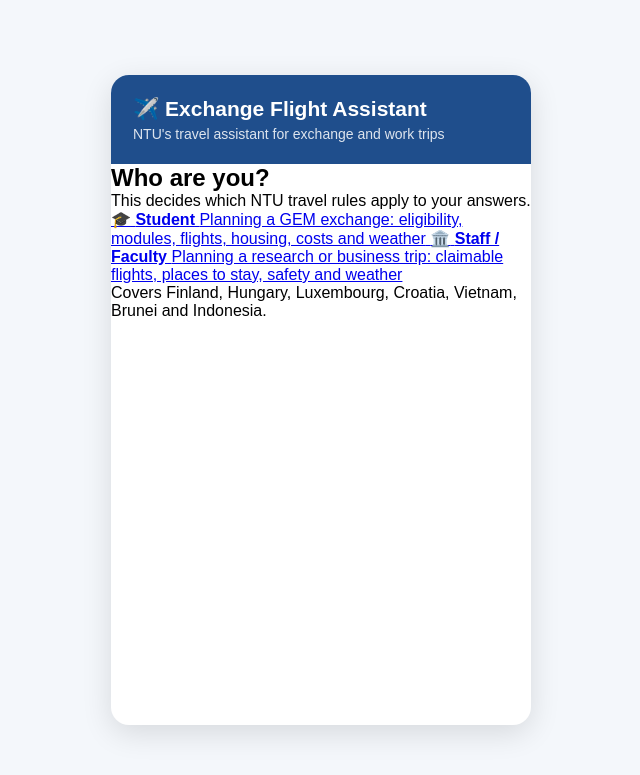
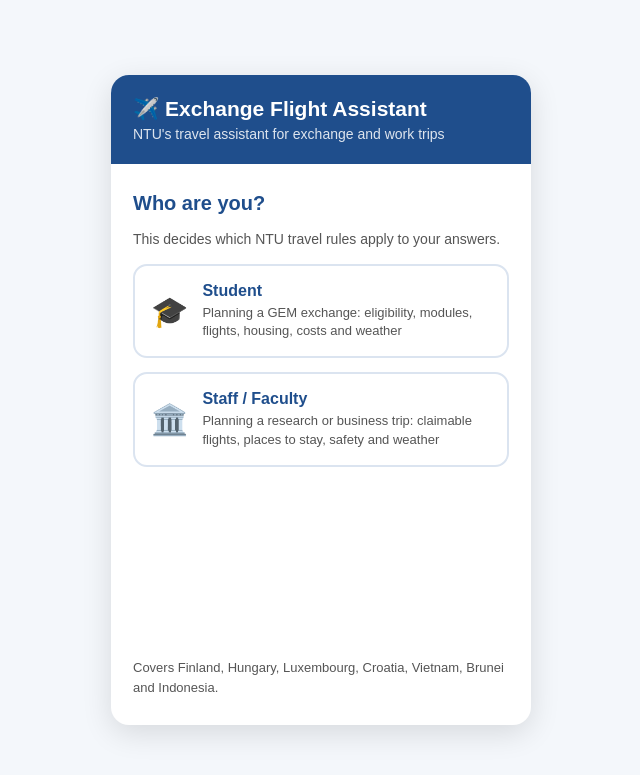
Before and after one commit to veda-ho/Chatbot, a Flask app: page / in a window 1280 px wide. Shown: the top 775 px of the page, without its empty margins (319-959 px from the left). Run offline with Flask 3, Linux system fonts and the light colour scheme; parts of the project's set-up code (start-up, migrations or seed data) failed here and were passed over.

Commit message:
Add files via upload

```diff
--- a/static/style.css
+++ b/static/style.css
@@ -241,21 +241,97 @@
 
 
 /* =========================================
-   STUDENT / STAFF SWITCH
+   HEADER: TITLE + HOME BUTTON
    ========================================= */
 
-.user-type {
-    display: inline-block;
-    margin-top: 8px;
-    font-size: 14px;
+.header-row {
+    display: flex;
+    justify-content: space-between;
+    align-items: center;
+    gap: 10px;
 }
 
-.user-type select {
-    margin-left: 6px;
-    padding: 4px 8px;
-    border-radius: 6px;
-    border: none;
+.home-button {
+    flex-shrink: 0;
+    padding: 6px 12px;
+    border-radius: 999px;
+    background: rgba(255, 255, 255, 0.18);
+    color: white;
+    font-size: 13px;
+    text-decoration: none;
+}
+
+.home-button:hover {
+    background: rgba(255, 255, 255, 0.3);
+}
+
+
+/* =========================================
+   HOME PAGE: CHOOSE STUDENT OR STAFF
+   ========================================= */
+
+.home-body {
+    flex: 1;
+    padding: 28px 22px;
+    display: flex;
+    flex-direction: column;
+    gap: 14px;
+    overflow-y: auto;
+}
+
+.home-body h2 {
+    font-size: 20px;
+    color: #1f4e8c;
+}
+
+.home-intro,
+.home-note {
     font-size: 14px;
+    color: #555;
+    line-height: 1.5;
+}
+
+.home-note {
+    margin-top: auto;
+    font-size: 13px;
+}
+
+.role-card {
+    display: flex;
+    align-items: center;
+    gap: 14px;
+    padding: 16px;
+    border: 2px solid #dbe4f0;
+    border-radius: 14px;
+    color: #222;
+    text-decoration: none;
+    transition: border-color 0.15s, background 0.15s;
+}
+
+.role-card:hover {
+    border-color: #1f4e8c;
+    background: #f2f6fc;
+}
+
+.role-icon {
+    font-size: 30px;
+}
+
+.role-text {
+    display: flex;
+    flex-direction: column;
+    gap: 4px;
+}
+
+.role-text strong {
+    font-size: 16px;
+    color: #1f4e8c;
+}
+
+.role-text span {
+    font-size: 13px;
+    color: #555;
+    line-height: 1.4;
 }
 
 
```
Also changed, not shown: static/script.js (+127 -101 lines).
